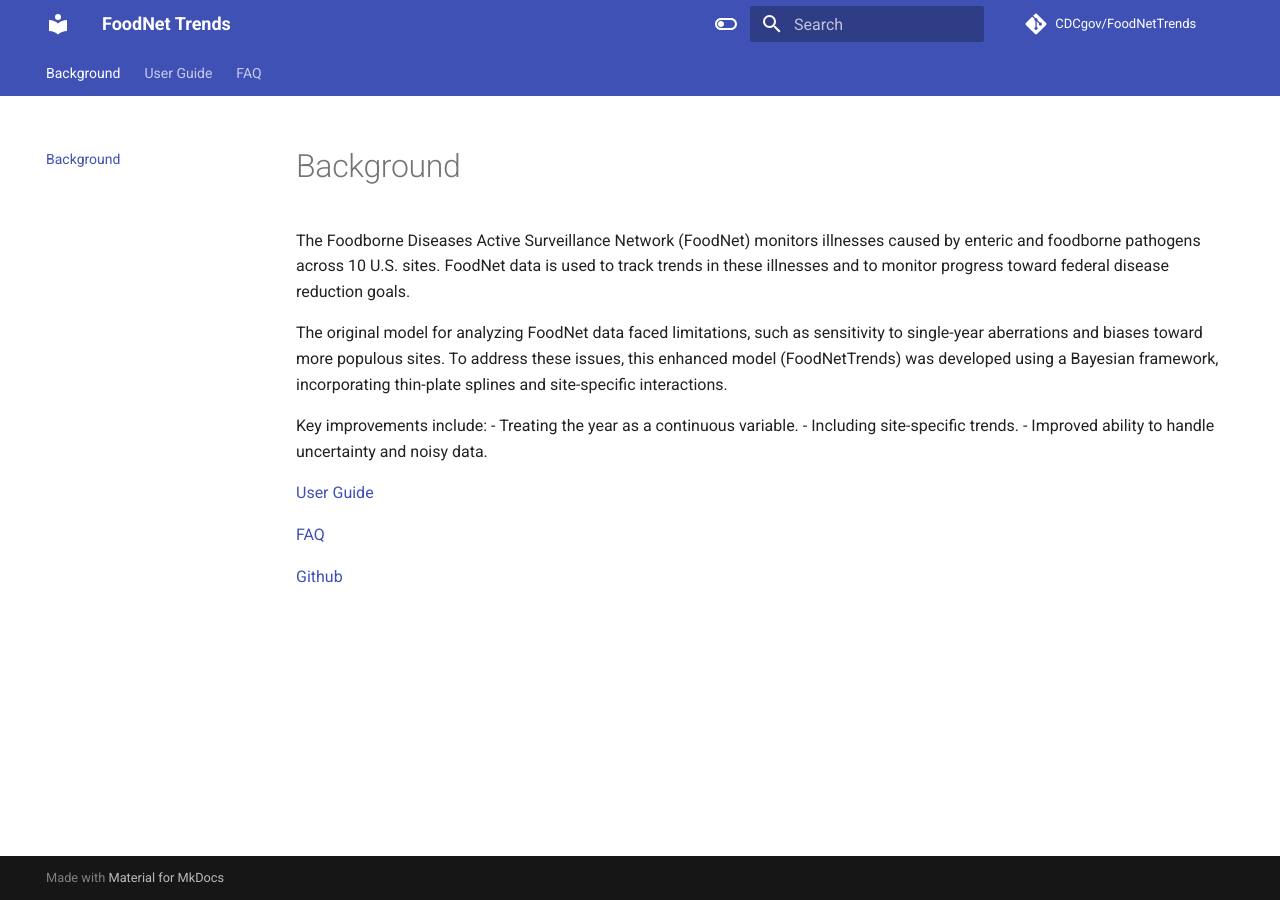
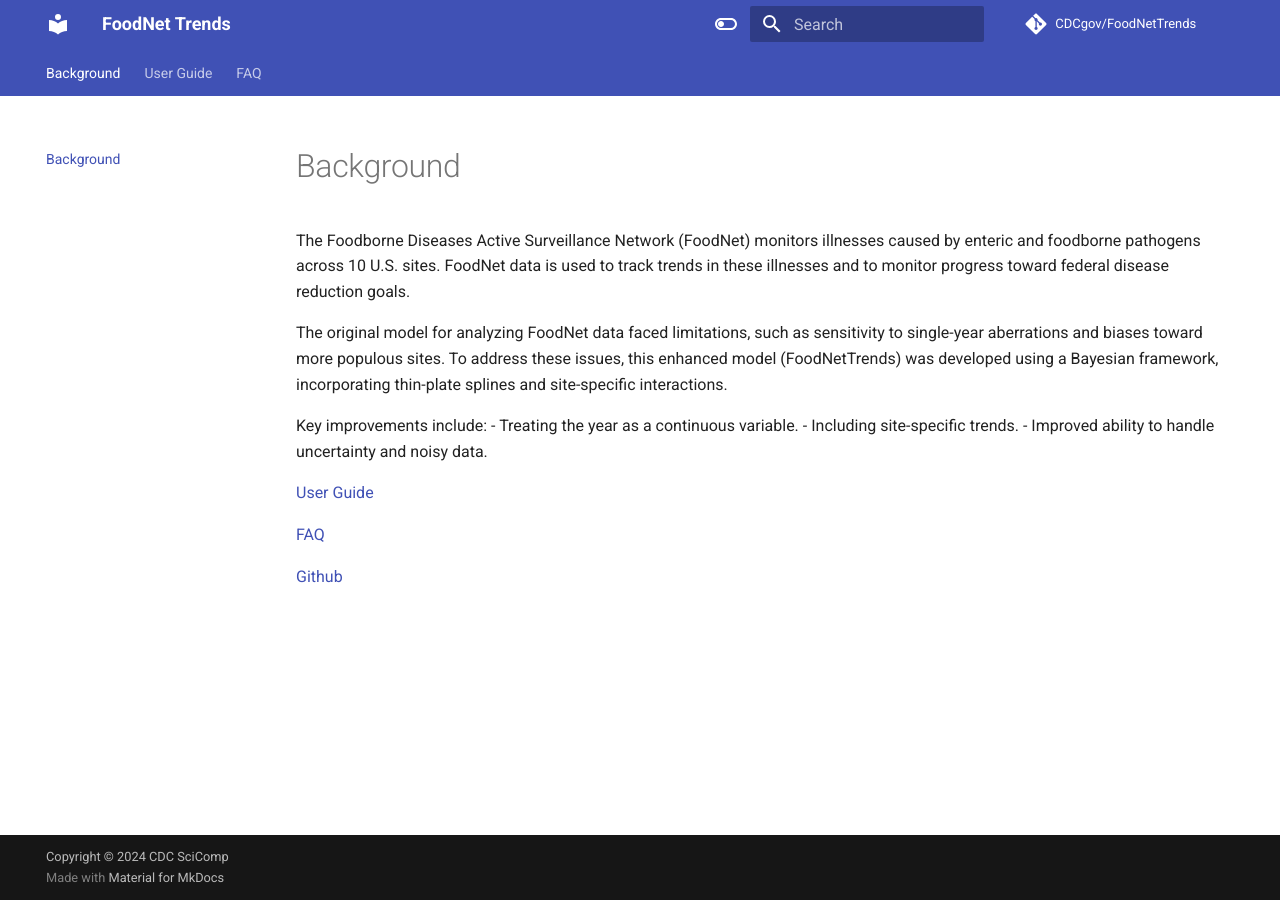
Before and after one commit to CDCgov/FoodNetTrends, an MkDocs documentation site: the page built from docs/index.md, in a window 1280 px wide. Built offline with MkDocs 1.6.1 and Material for MkDocs 9.7.7, drawn with Linux system fonts in a browser that asks for light colours; comment, search, counter and statistics services are not loaded; some of the changed lines change nothing that is shown.

Commit message:
Update mkdocs.yaml

```diff
--- a/mkdocs.yaml
+++ b/mkdocs.yaml
@@ -7,6 +7,9 @@ site_description: >-
 repo_name: CDCgov/FoodNetTrends
 repo_url: https://github.com/CDCgov/FoodNetTrends
 edit_uri: https://github.com/CDCgov/FoodNetTrends/edit/main/docs/
+# Copyright
+copyright: Copyright &copy; 2024 CDC SciComp
+
 # Configuration
 theme:
   name: material
@@ -28,6 +31,15 @@ theme:
       toggle:
         icon: material/toggle-switch
         name: Switch to light mode
+
+# Plugins
+plugins:
+  - search
+  - git-revision-date
+  - minify:
+      minify_html: true
+
+
 # Extensions
 markdown_extensions:
   - markdown.extensions.admonition
```
